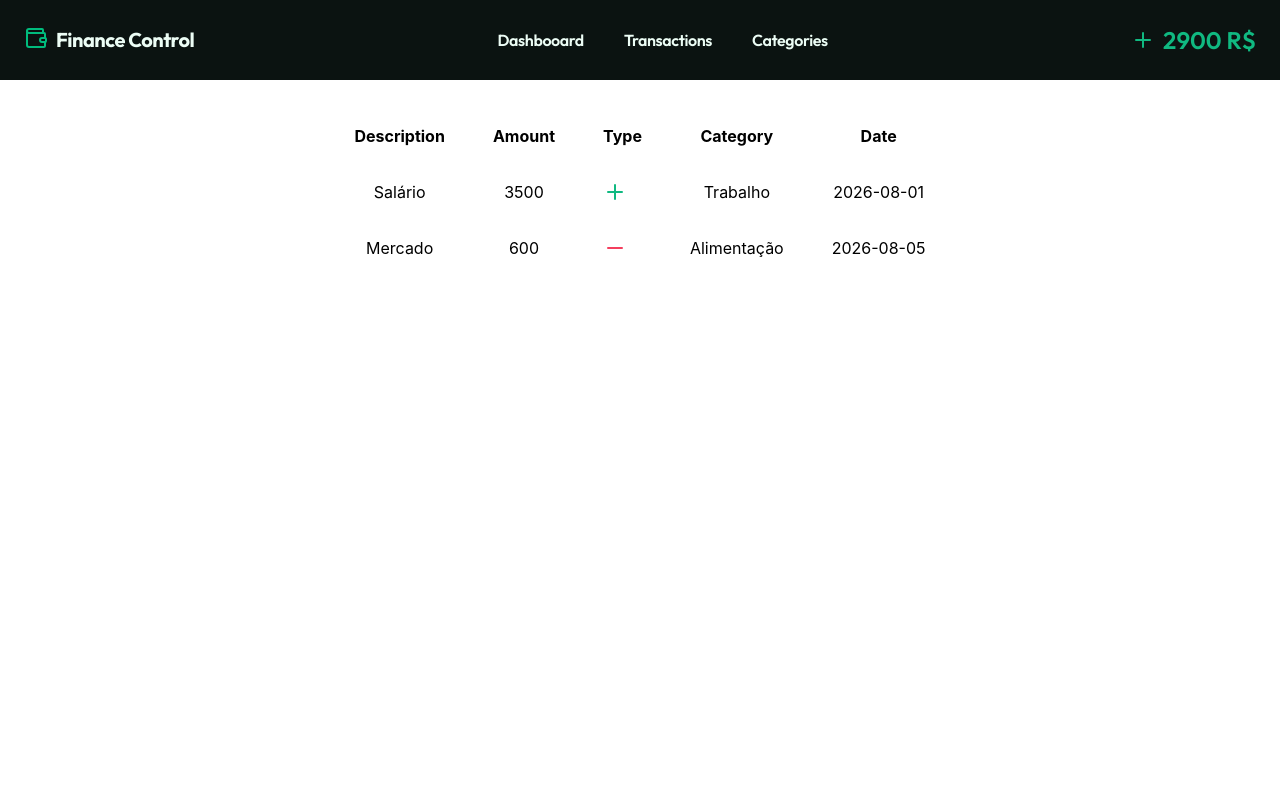
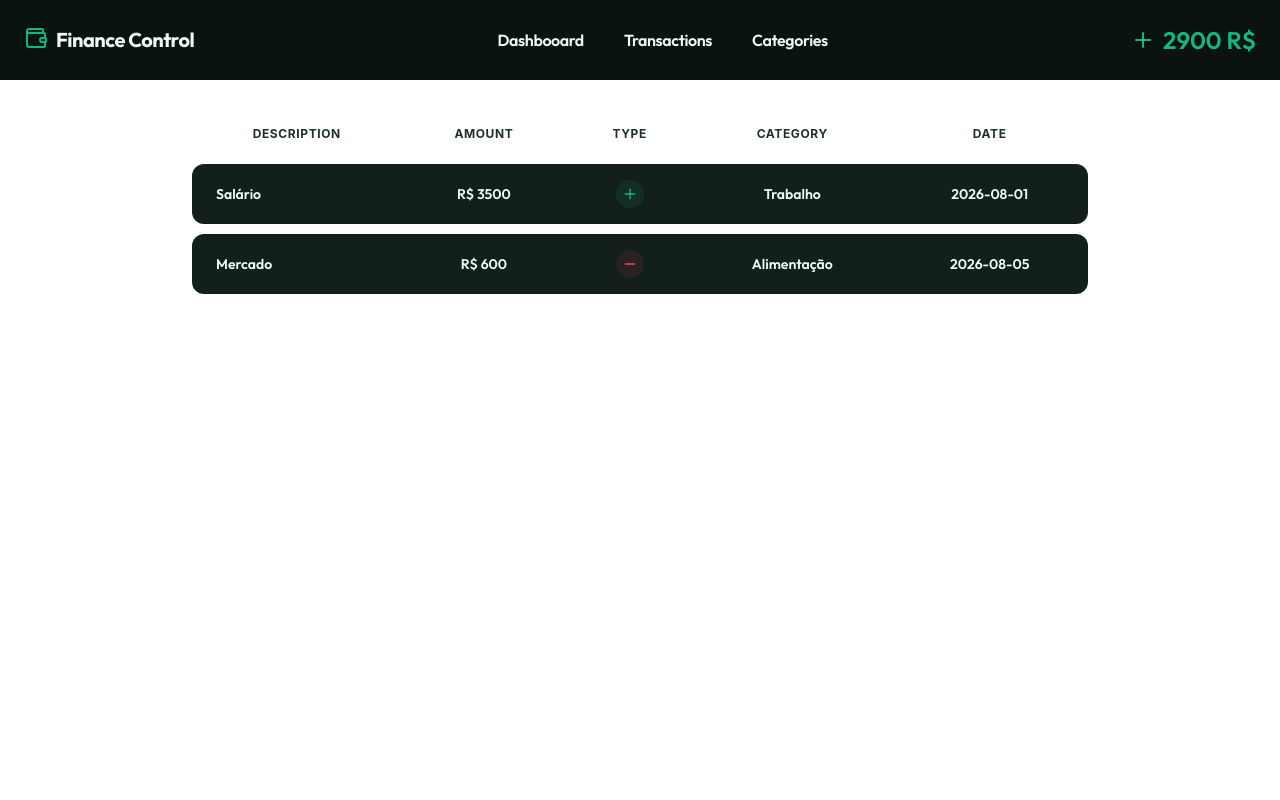
Before and after one commit to daveesin/finance-crud, a React (Vite) app: page / in a window 1280 px wide. Shown: the top 800 px of the page. Built offline with nearby package versions, Linux system fonts and the light colour scheme.

Commit message:
Style transactions table

```diff
--- a/src/components/transaction/TransactionsTable.jsx
+++ b/src/components/transaction/TransactionsTable.jsx
@@ -6,41 +6,50 @@ function TransactionsTable() {
     const { transactions } = useOutletContext();
 
     return(
+        <div className="w-full max-w-4xl flex flex-col justify-center items-center - gap-5">
 
-        <table className="border-separate border-spacing-y-2">
+            <table className="w-full max-w-4xl border-separate border-spacing-y-2.5">
                 <thead>
-                <tr>
-                    <th className="px-6 py-3 text-center">Description</th>
+                    <tr className="text-xs uppercase border font-semibold text-finance-border tracking-wider">
+                        <th className="px-6 py-3 text-center first:rounded-l-xl">Description</th>
                         <th className="px-6 py-3 text-center">Amount</th>
                         <th className="px-6 py-3 text-center">Type</th>
                         <th className="px-6 py-3 text-center">Category</th>
-                    <th className="px-6 py-3 text-center">Date</th>
+                        <th className="px-6 py-3 text-center last:rounded-r-xl">Date</th>
                     </tr>
                 </thead>
-            <tbody>
+                <tbody className="text-sm text-finance-text">
                     {transactions.map((t) => (
-                    <tr key={t.id}>
-                        <td className="px-6 py-3 text-center">
+                        <tr key={t.id} className="bg-finance-card hover:bg-finance-card/80 transition-all border border-finance-border">
+                            <td className="px-6 py-4 text-left font-['Outfit'] first:rounded-l-xl">
                                 {t.description}
                             </td>
-                        <td className="px-6 py-3 text-center">
-                            {t.amount}
+                            <td className="px-6 py-4 font-['Outfit'] text-center">
+                                R$ {t.amount}
                             </td>
-                        <td className="px-6 py-3 text-center">
-                            {t.type === 'income' ? <Plus className="text-finance-income" /> : <Minus className="text-finance-expense" />}
+                            <td className="px-6 py-4 text-center">
+                                <div className="flex items-center justify-center">
+                                    <span className={`p-1.5 rounded-full ${
+                                        t.type === 'income'
+                                            ? 'bg-finance-income/10 text-finance-income'
+                                            : 'bg-finance-expense/10 text-finance-expense'
+                                    }`}>
+                                        {t.type === 'income' ? <Plus className="w-4 h-4" /> : <Minus className="w-4 h-4" />}
+                                    </span>
+                                </div>
                             </td>
-                        <td className="px-6 py-3 text-center">
+                            <td className="px-6 py-4 font-['Outfit'] text-center">
                                 {t.category}
                             </td>
-                        <td className="px-6 py-3 text-center">
+                            <td className="px-6 py-4 font-['Outfit'] text-center last:rounded-r-xl">
                                 {t.date}
                             </td>
                         </tr>
                     ))}
                 </tbody>
-
             </table>
 
+        </div>
     );
 }
 
```
Lines whose indentation alone changed are shown as unchanged.
